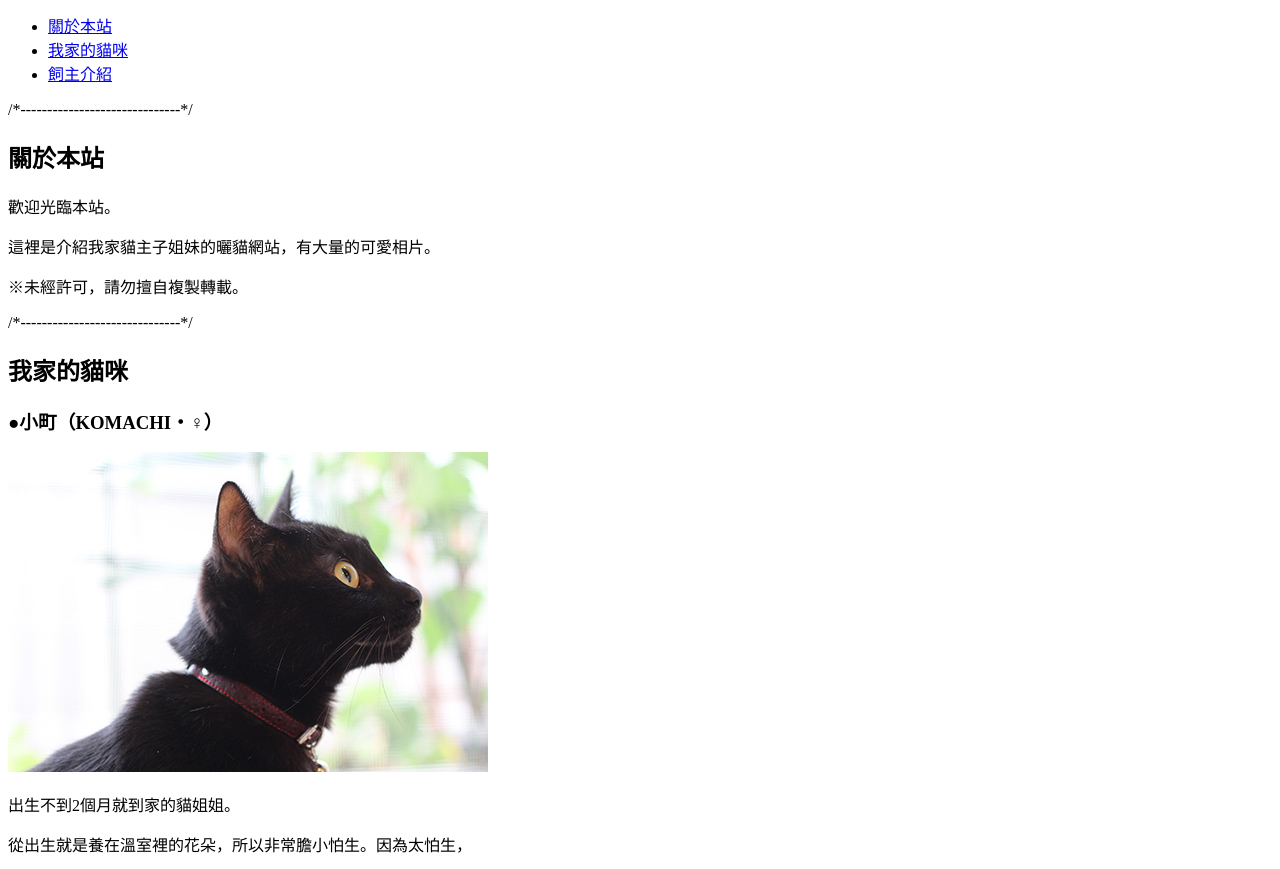
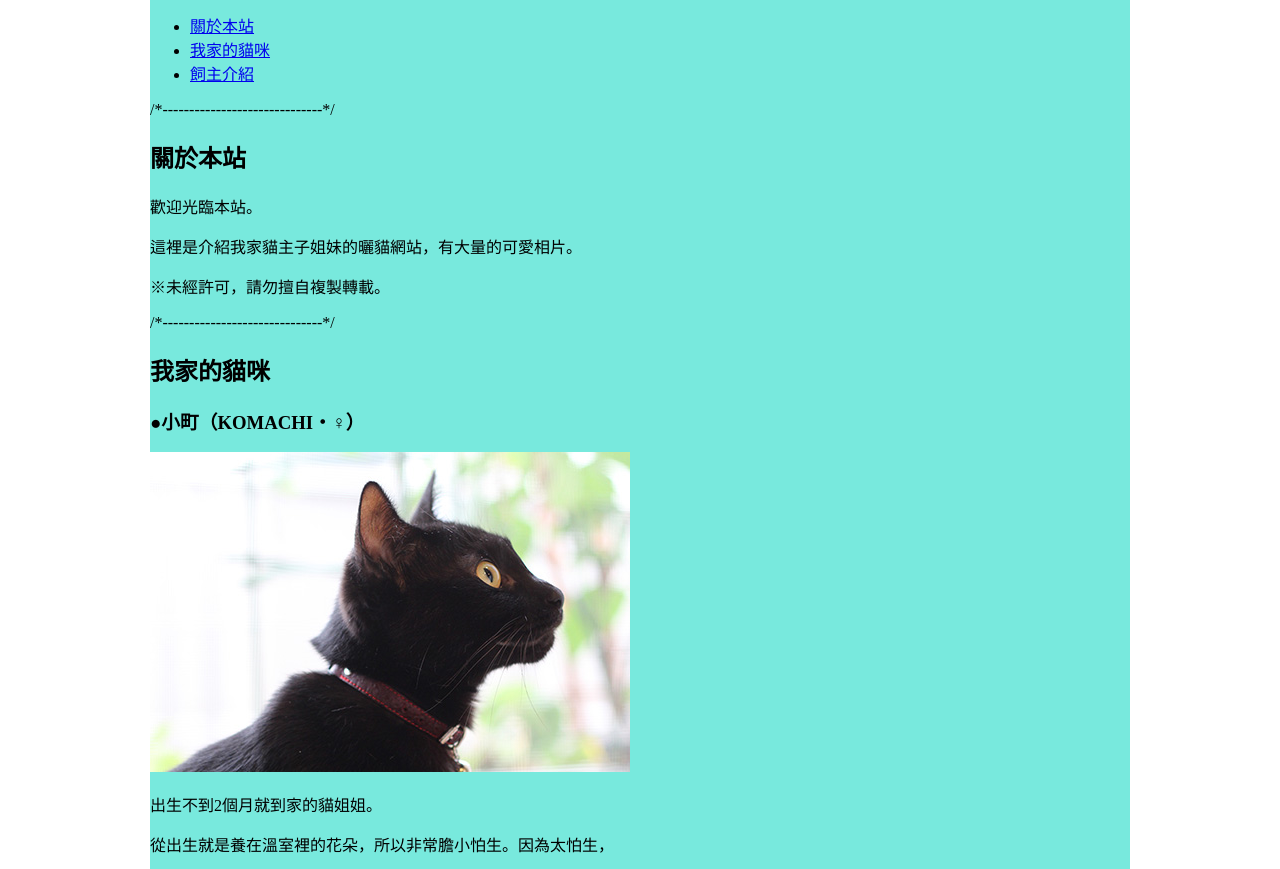
Before and after one commit to Rogeraeust/Rogeraeust, a plain HTML site: page index.html in a window 1280 px wide. Shown: the part 107-976 px from the top of the page. Drawn offline with Linux system fonts and the light colour scheme.

Commit message:
110111115吳祥宇

```diff
--- a/index.html
+++ b/index.html
@@ -7,25 +7,42 @@
     <meta name="viewport" content="width=device-width, initial-scale=1.0">
     <title>110111115吳祥宇</title>
     <link rel="shortcut icon" href="img/圖片4.png" type="image/x-icon">
+    <style>
+        #container {
+            background-color: rgb(120, 233, 221);
+            width: 980px;
+            margin: 0px auto;
+        }
+    </style>
 </head>
 
 <body>
+    <div id="container">
+        <header>
             <h1>KOMA-NATSU Web</h1>
             <p>介紹一下我家的偶像貓咪們！</p>
+        </header>
+        <nav>
             <ul>
                 <li><a href="#intro">關於本站</a></li>
                 <li><a href="#cats">我家的貓咪</a></li>
                 <li><a href="#profolio">飼主介紹</a></li>
             </ul>
+        </nav>
+        <main>
+            <section>
+                <div id="intro">
                     /*------------------------------*/
-    <section id="intro">
                     <h2>關於本站</h2>
                     <p>歡迎光臨本站。</p>
                     <p>這裡是介紹我家貓主子姐妹的曬貓網站，有大量的可愛相片。</p>
-        <p></p>※未經許可，請勿擅自複製轉載。</p>
+                    <p>※未經許可，請勿擅自複製轉載。</p>
                     /*------------------------------*/
-    <section id="cats">
+                </section>
+                <section>
+                    <div id="cats">
                         <h2>我家的貓咪</h2>
+                        <section>
                             <h3>●小町（KOMACHI・♀）</h3>
                             <p><img src="img/komachi.jpg" width="480" height="320" alt="小町"></p>
                             <p>出生不到2個月就到家的貓姐姐。</p>
@@ -33,16 +50,20 @@
                             <p>只要聽到門鈴聲就會躲起來，所以就算是來我家的客人也難以見到。</p>
                             <br>
                             <p><a href="cats/komachi.html">→更多介紹</a></p>
+                        </section>
+                        <section>
                             <h3>●小夏（KONATSU・♀）</h3>
                             <p><img src="img/konatsu.jpg" width="480" height="320" alt="小町"></p>
-        <p></p>為了讓小町有個伴，在1年後抱回來貓妹妹。
-        <p></p>原本是在埼玉縣飯能市的煤礦場出生長大的小野貓。
+                            <p>為了讓小町有個伴，在1年後抱回來貓妹妹。</p>
+                            <p>原本是在埼玉縣飯能市的煤礦場出生長大的小野貓。</p>
                             <p>和小町不同，是個性活潑親人，愛吃、愛玩、愛睡的元氣寶寶。</p>
                             <br>
                             <p><a href="cats/konatsu.html">→更多介紹</a></p>
-
+                        </section>
+                    </section>
+                    <section>
+                        <section id="profolio"></section>
                             /*------------------------------*/
-    <section id="profolio">
                             <h2>飼主介紹</h2>
                             <p><img src="img/123.jpg" width="480" height="320" alt="小町"></p>
                             <dl>
@@ -53,9 +74,18 @@
                                 <dt>mail ：</dt>
                                 <dd><a href="mailto:110111115@mail.aeust.edu.tw">連絡我們</a></dd>
                                 <dt>Web ：</dt>
-            <dd><a href="https://www.aeust.edu.tw" target="_blank" rel="noopener noreferrer">亞東科技大學</a></dd>
+                                <dd><a href="https://www.aeust.edu.tw" target="_blank"
+                                        rel="noopener noreferrer">亞東科技大學</a>
+                                </dd>
                             </dl>
+                        </section>
+
+
+        </main>
+        <footer>
             <p>Copyright © KOMA-NATSU Web All Rights Reserved.</p>
+        </footer>
+    </div>
 </body>
 
 </html>
```
Lines whose indentation alone changed are shown as unchanged.
